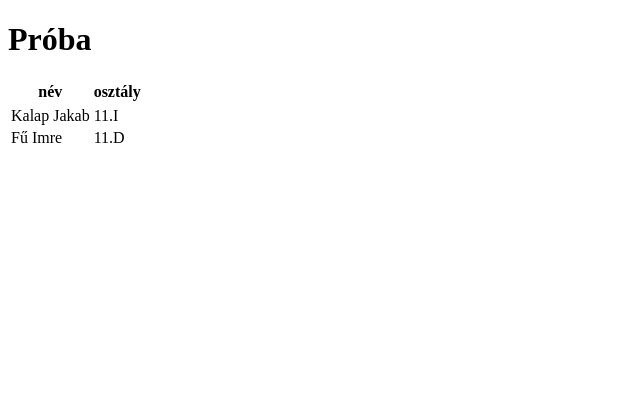
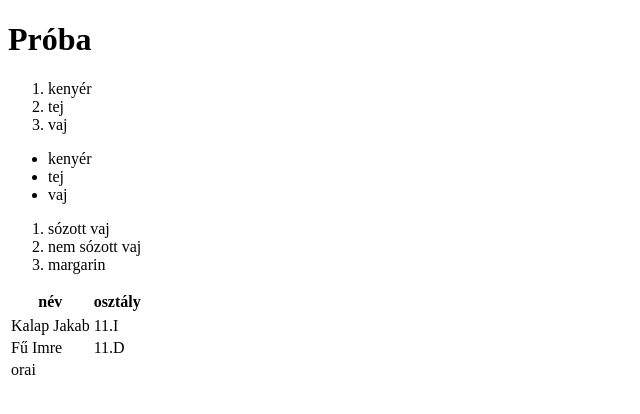
Before and after one commit to PallagiAron/2025_09_04_Git, a plain HTML site: page index.html in a window 1280 px wide. Shown: the whole page, without its empty margins (0-640 px from the left). Drawn offline with Linux system fonts and the light colour scheme.

Commit message:
lista a listaban

```diff
--- a/index.html
+++ b/index.html
@@ -25,6 +25,28 @@
             </tr>
         </tbody>
 
+        <tr>
+            <td>orai</td>
+        </tr>
+
+    <ol>
+        <li>kenyér</li>
+        <li>tej</li>
+        <li>vaj</li>
+    </ol>
+    <ul>
+        <li>kenyér</li>
+        <li>tej</li>
+        <li>vaj</li>
+    </ul>
+
+        <ol>
+            <li>sózott vaj</li>
+            <li>nem sózott vaj</li>
+            <li>margarin</li>
+        </ol>
+
+
     </table>
 </body>
 </html>
```
